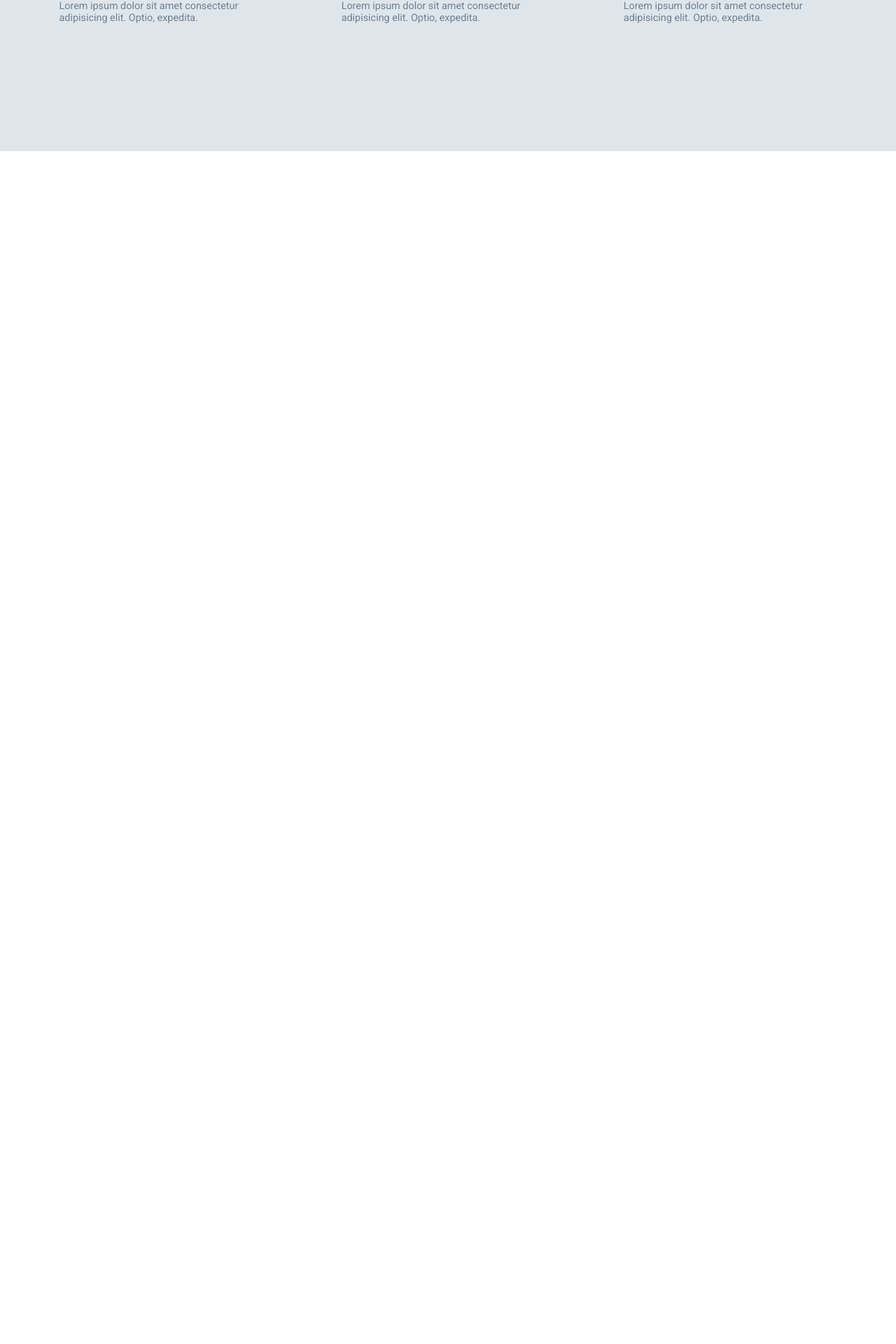
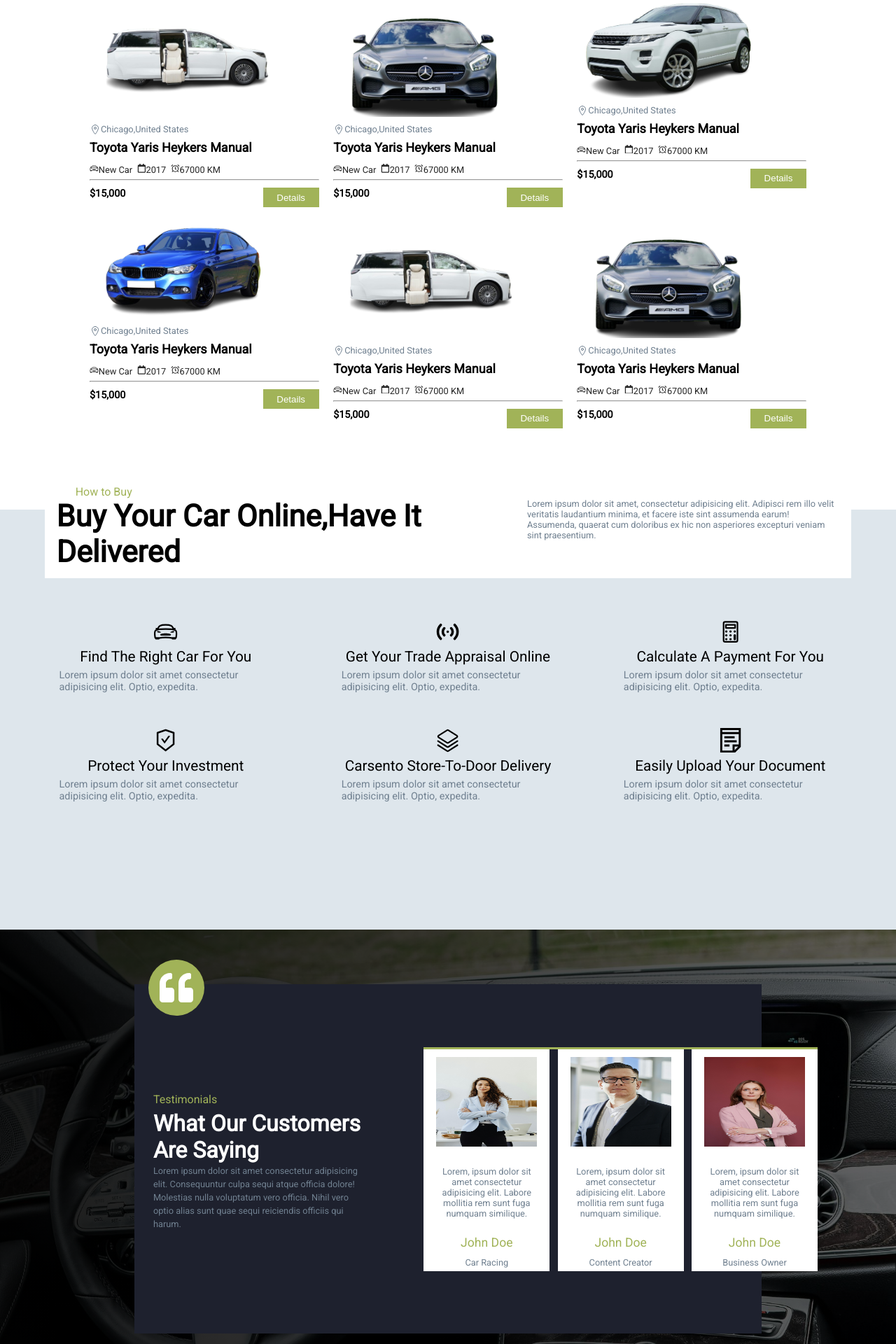
Before and after one commit to edyting/car-company, a React (Vite) app: page / in a window 1280 px wide. Shown: the part 2892-4812 px from the top of the page at 70% size. Before the commit the page ends 3108 px from the top, so only its background shows below. Built offline with nearby package versions, Linux system fonts and the light colour scheme.

Commit message:
finished with animation -phase1

```diff
--- a/src/components/BuyYourCar.jsx
+++ b/src/components/BuyYourCar.jsx
@@ -1,11 +1,44 @@
+import { easeOut } from "motion";
+import { motion, useAnimation, useInView } from "motion/react";
+import { useEffect, useRef } from "react";
 
 const BuyYourCar = () => {
+  const SectionVariant = {
+    hidden: {
+      opacity: 0,
+      y: -30,
+    },
+    visible: {
+      opacity: 1,
+      y: 0,
+    },
+    transition: {
+      duration: 0.05,
+      ease: easeOut,
+    },
+  };
+
+  const refContainer = useRef(null);
+  const isInView = useInView(refContainer, { once: true });
+  const maincontrols = useAnimation();
+
+  useEffect(() => {
+    if (isInView) {
+      maincontrols.start("visible");
+    }
+  }, [isInView]);
+
   return (
     <div>
-      <div className="buycar-container">
-        <div className="main">
+      <motion.div className="buycar-container">
+        <motion.div
+          variants={SectionVariant}
+          animate={maincontrols}
+          initial="hidden"
+          className="main"
+        >
           {/* left */}
-          <div className="left">
+          <div className="left" ref={refContainer}>
             <h2>buy your car online today</h2>
             <p>
               Lorem ipsum dolor sit amet consectetur adipisicing elit. Quod,
@@ -19,8 +52,8 @@ const BuyYourCar = () => {
           <div className="right">
             <button>Buy a Car Now</button>
           </div>
-        </div>
-      </div>
+        </motion.div>
+      </motion.div>
     </div>
   );
 }
--- a/src/components/BuyYourCarSection.jsx
+++ b/src/components/BuyYourCarSection.jsx
@@ -8,8 +8,9 @@ import { IoCalculatorOutline } from "react-icons/io5";
 import { GrNotes } from "react-icons/gr";
 
 // animation
-import { motion } from "motion/react";
+import { motion, useAnimation, useInView } from "motion/react";
 import { easeOut } from "motion";
+import { useEffect, useRef } from "react";
 
 const BuyYourCarSection = () => {
     const qualities = [
@@ -75,6 +76,15 @@ const BuyYourCarSection = () => {
    };
 
 
+  const containerRef = useRef(null);
+  const isInView = useInView(containerRef, { once: true });
+  const maincontrols = useAnimation();
+
+  useEffect(() => {
+    if (isInView) {
+      maincontrols.start("visible")
+    }
+  },[isInView])
 
   return (
     <div className="relative">
@@ -84,13 +94,13 @@ const BuyYourCarSection = () => {
           <motion.div
             variants={gridContainerVaraints}
             initial="hidden"
-            animate="visible"
+            animate={maincontrols}
             className="second_container"
+            ref={containerRef}
           >
             {qualities.map((item) => (
               <motion.div
                 variants={gridItemsVaraints}
-
                 className="grid_layout_item"
                 key={item.id}
               >
--- a/src/components/HowToBuy.jsx
+++ b/src/components/HowToBuy.jsx
@@ -1,42 +1,80 @@
 import { easeOut } from "motion";
-import { easeIn, motion } from "motion/react";
+import { easeIn, motion, useAnimation, useInView, useScroll, useTransform } from "motion/react";
+import { useEffect, useRef } from "react";
 
 const HowToBuy = () => {
 
   const toBuyVariant = {
     hidden: {
       opacity: 0,
-      y:100,
+      y: 100,
     },
     visible: {
       opacity: 1,
-      y:0,
+      y: 0,
+      transition: {
+        duration:1
+      }
+    },
+  };
+
+  const containerRef = useRef(null);
+  const isInView = useInView(containerRef, { once: true });
+  const animationControl = useAnimation();
+
+  // multiple direction for children
+  const { scrollYProgress } = useScroll({
+    target: containerRef,
+    offset:["start end","center"]
+  })
+
+  // ---children values  -- second [ this is for directions x,y ]
+  const childOne = useTransform(
+    scrollYProgress,
+    [0, 1],
+    ["50%", "0%"]
+  );
+  const childTwo = useTransform(scrollYProgress, [0, 1], ["-50%", "0%"]);
+   const childThree = useTransform(scrollYProgress, [0, 1], ["20%", "0%"]);
+
+  useEffect(() => {
+    if (isInView) {
+      animationControl.start("visible");
     }
-  }
+  },[isInView])
 
   return (
     <div>
       <motion.div
         variants={toBuyVariant}
         initial="hidden"
-        animate="visible"
-        transition={{duration:0.5,ease:easeOut ,delay:0.2 }}
-        className="to_buy">
+        animate={animationControl}
+        transition={{ duration: 0.5, ease: easeOut, delay: 0.2 }}
+        className="to_buy"
+      >
         {/* header */}
-        <div className="header">
+        <motion.div
+          transition={{ delay: 0.5 }}
+          style={{ translateX: childOne }}
+          className="header"
+        >
           <p>How to Buy</p>
-        </div>
-        <div className="flex-container">
-          <div className="left">
+        </motion.div>
+        <motion.div className="flex-container">
+          <motion.div style={{ translateX: childTwo }} className="left">
             <h2> buy your car online,have it delivered</h2>
-          </div>
-          <div className="right">
-            <span>
-              Lorem ipsum dolor sit amet, consectetur adipisicing elit. Adipisci rem illo velit veritatis laudantium minima, et facere iste sint assumenda earum! Assumenda, quaerat cum doloribus ex hic non asperiores excepturi veniam sint praesentium.
+          </motion.div>
+          <motion.div style={{ translateX: childThree }} className="right">
+            <span ref={containerRef}>
+              Lorem ipsum dolor sit amet, consectetur adipisicing elit. Adipisci
+              rem illo velit veritatis laudantium minima, et facere iste sint
+              assumenda earum! Assumenda, quaerat cum doloribus ex hic non
+              asperiores excepturi veniam sint praesentium.
             </span>
-          </div>
-        </div>
+          </motion.div>
+        </motion.div>
       </motion.div>
+
     </div>
   );
 }
--- a/src/components/TestimonialSection.jsx
+++ b/src/components/TestimonialSection.jsx
@@ -7,8 +7,46 @@ import { Swiper, SwiperSlide } from 'swiper/react';
 
 // Import Swiper styles
 import 'swiper/css/bundle';
+import { useEffect, useRef } from "react";
+import { motion, useAnimation, useInView } from "motion/react";
 
 const TestimonialSection = () => {
+
+    const rightGridVariant = {
+      hidden: {
+        opacity: 0,
+        x:-100
+      },
+      visible: {
+        opacity: 1,
+        x:0,
+        transition: {
+          staggerChildren: 0.55,
+        },
+      },
+  };
+
+
+  const refContainer = useRef(null);
+  const isInView = useInView(refContainer, { once: true });
+  const maincontrols = useAnimation();
+
+  const rightGridChildrenVariant = {
+    hidden: {
+      opacity: 0,
+    },
+    visible: {
+      opacity: 1,
+      transition: { ease: ["easeIn"],duration:1 },
+    },
+  };
+
+  useEffect(() => {
+    if (isInView) {
+      maincontrols.start("visible");
+    }
+  }, [isInView]);
+
   const persons = [
     {
       id: 1,
@@ -52,10 +90,21 @@ const TestimonialSection = () => {
               reiciendis officiis qui harum.
             </span>
           </div>
-          <div className="right">
-            <div className="right_absolute">
+          <motion.div className="right">
+            <motion.div
+              variants={rightGridVariant}
+              initial="hidden"
+              animate={maincontrols}
+              className="right_absolute"
+              ref={refContainer}
+            >
               {persons.map((person) => (
-                <div className="card" key={person.id}>
+                <motion.div
+                  variants={rightGridChildrenVariant}
+                  transition={{ delay: 0.2 }}
+                  className="card"
+                  key={person.id}
+                >
                   <div className="img">
                     <img src={person.src} alt={person.name} />
                   </div>
@@ -68,10 +117,10 @@ const TestimonialSection = () => {
                   <div className="title">
                     <span>{person.title}</span>
                   </div>
-                </div>
+                </motion.div>
               ))}
-            </div>
-          </div>
+            </motion.div>
+          </motion.div>
 
           {/* carousel */}
           <Swiper
--- a/src/components/WhyChooseUS.jsx
+++ b/src/components/WhyChooseUS.jsx
@@ -5,7 +5,9 @@ import { GiWallet } from "react-icons/gi";
 import { FaCar } from "react-icons/fa6";
 
 //  animation with motion
-import { motion } from "motion/react";
+import { motion, useAnimation, useInView } from "motion/react";
+import { useEffect, useRef } from "react";
+
 
 const WhyChooseUS = () => {
 
@@ -30,7 +32,8 @@ const WhyChooseUS = () => {
       visible: {
         opacity: 1,
         transition: {
-          staggerChildren: 0.25,
+          staggerChildren: 0.45,
+          delay:.5
         },
       },
     };
@@ -63,6 +66,23 @@ const WhyChooseUS = () => {
    };
 
 
+  const refContainer = useRef(null);
+  const isInView = useInView(refContainer, { once: true });
+  const maincontrols = useAnimation();
+
+  const refContainerright = useRef(null);
+  const isInViewright = useInView(refContainerright, { once: true });
+  const maincontrolsright = useAnimation();
+
+
+  useEffect(() => {
+    if (isInView) {
+      maincontrols.start("visible");
+    }
+    if (isInViewright) {
+      maincontrolsright.start("visible");
+    }
+  }, [isInView,isInViewright]);
 
   return (
     <div>
@@ -72,15 +92,17 @@ const WhyChooseUS = () => {
           <motion.div
             variants={leftTextVariant}
             initial="hidden"
-            animate="visible"
+            animate={maincontrols}
             className="text"
           >
-            <motion.p variants={leftChildrenVariant}>Why Choose Us?</motion.p>
+            <motion.p ref={refContainer} variants={leftChildrenVariant}>
+              Why Choose Us?
+            </motion.p>
             <motion.h4 variants={leftChildrenVariant}>
               To drive integrity by being honest & transparent in every
               interataction
             </motion.h4>
-            <motion.span variants={leftChildrenVariant}>
+            <motion.span variants={leftChildrenVariant} ref={refContainerright}>
               Lorem ipsum dolor sit amet consectetur, adipisicing elit. Ratione
               debitis alias praesentium dolor expedita perspiciatis sequi facere
               voluptate esse iusto totam, natus ab laboriosam dolores pariatur
@@ -92,7 +114,7 @@ const WhyChooseUS = () => {
         <div className="right">
           <motion.div
             initial="hidden"
-            animate="visible"
+            animate={maincontrolsright}
             variants={rightGridVariant}
             className="items-container"
             id="container"
--- a/src/pages/HomePage.jsx
+++ b/src/pages/HomePage.jsx
@@ -46,11 +46,11 @@ const HomePage = () => {
         </div>
 
         <div className="">
-          {/* <BuyYourCar /> */}
+          <BuyYourCar />
         </div>
 
         <div className="">
-          {/* <CarListing /> */}
+          <CarListing />
         </div>
 
         <div className="">
@@ -58,20 +58,20 @@ const HomePage = () => {
         </div>
 
         <div className="">
-          {/* <TestimonialSection/> */}
+          <TestimonialSection/>
         </div>
         <div className="">
-          {/* <Collaborators/> */}
+          <Collaborators/>
         </div>
         <div className="">
-          {/* <News/> */}
+          <News/>
         </div>
         <div className="">
-          {/* <GetStartedSection/> */}
+          <GetStartedSection/>
         </div>
 
         <div className="">
-          {/* <Footer/> */}
+          <Footer/>
         </div>
       </div>
     </div>
--- a/src/scss/homepageSections/_tobuy.scss
+++ b/src/scss/homepageSections/_tobuy.scss
@@ -71,6 +71,7 @@
     background: #ffffff;
     position: absolute;
     // bottom: 0px;
+    overflow-x: hidden;
     right: 5%;
     margin-top: -3rem;
 
@@ -100,6 +101,8 @@
         }
     }
 }
+
+
 
 @include mobile{
     .buy-your-car{
--- a/src/scss/theme/_config.scss
+++ b/src/scss/theme/_config.scss
@@ -6,5 +6,6 @@
     margin: 0;
     padding: 0;
     box-sizing: border-box;
+    // overflow-x: hidden;
     // transition: all .3s ease;
 }
```
